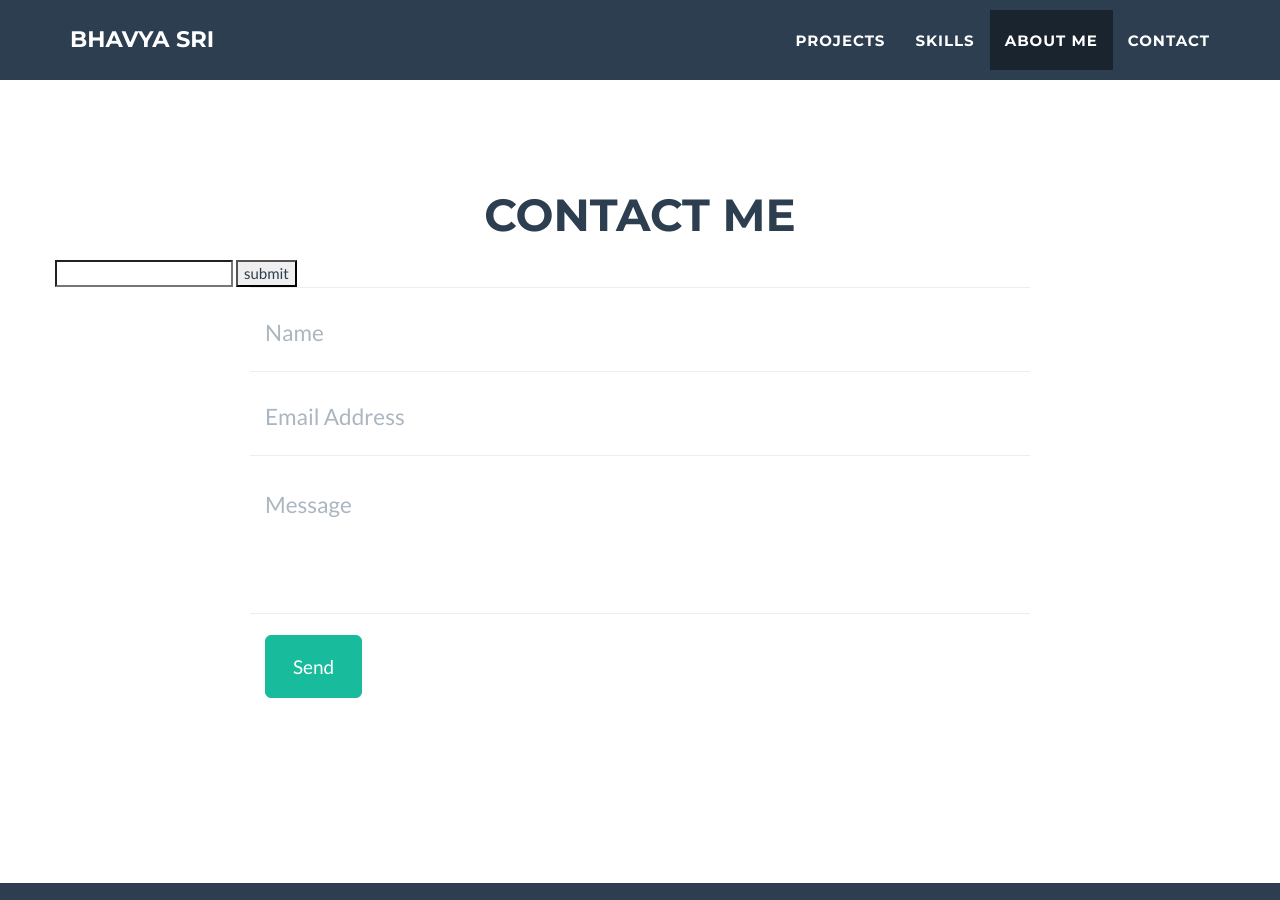
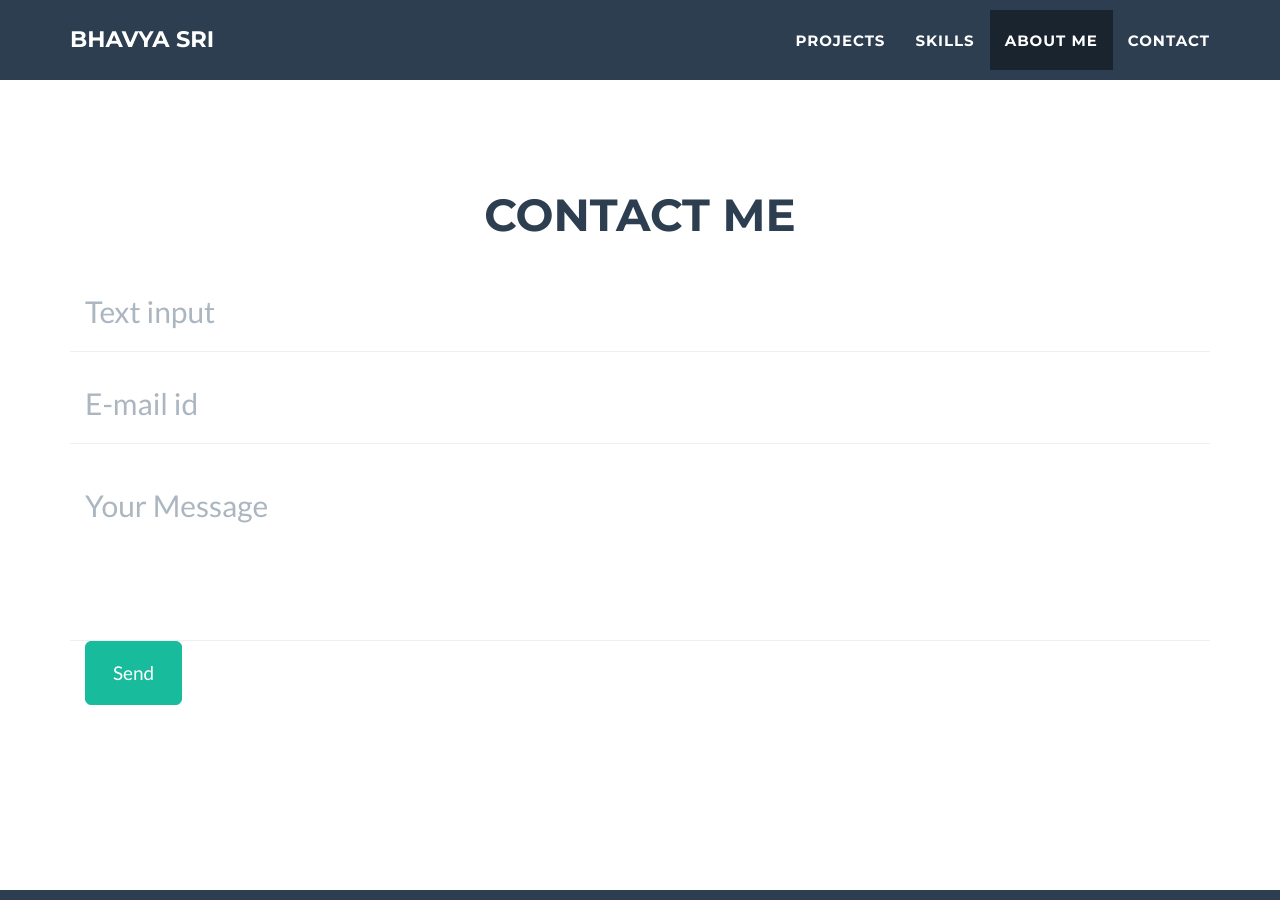
Before and after one commit to bhavya91/bhavya91.github.io, a Jekyll site: the page built from index.html, in a window 1280 px wide and 900 px high, scrolled down 4175 px. Built offline with Jekyll 4.4.1, drawn with Linux system fonts in a browser that asks for light colours.

Commit message:
contact form changed

```diff
--- a/_includes/contact.html
+++ b/_includes/contact.html
@@ -1,75 +1,31 @@
 
- <!-- Contact Section -->
-<!--  <section id="contact">
+ <!--Contact Section -->
+<section id="contact">
      <div class="container">
-         <div class="row">
+
              <div class="col-lg-12 text-center">
                  <h2>Contact Me</h2>
 
              </div>
-         </div>
-         <div class="row">
+
+         <div class="contact_content">
             <form action="http://pooleapp.com/stash/a38db998-6f11-40aa-98d8-93191cebf331/" method="post">
                 <input type="hidden" name="redirect_to" value="{YOUR-THANKS-PAGE}" />
-               <input type="text" name="name" placeholder="Name" />
-               <input type="text" name="email" placeholder="Email" />
-               <input type="text" name="message" placeholder="Message" />
-               <input type="submit" value="submit" />
-             </form>
-
+                <div class="form-group col-xs-12 floating-label-form-group controls">
+           <p> <label>Name</label> <input type="text" class="form-control" placeholder="Text input"></p>
        </div>
+       <div class="form-group col-xs-12 floating-label-form-group controls">
+           <p> <label>Email Address</label><input type="text" class="form-control" placeholder="E-mail id"></p>
        </div>
- </section>
- -->
- <!-- Contact Section -->
- <section id="contact">
-     <div class="container">
-         <div class="row">
-             <div class="col-lg-12 text-center">
-                 <h2>Contact Me</h2>
-
+       <div class="form-group col-xs-12 floating-label-form-group controls">
+           <p> <label>Message</label><textarea class="form-control" rows="3" placeholder="Your Message"></textarea></p>
        </div>
-         </div>
-         <div class="row">
-             <form action="http://pooleapp.com/stash/a38db998-6f11-40aa-98d8-93191cebf331/" method="post">
-               <input type="hidden" name="redirect_to" value="{YOUR-THANKS-PAGE}" />
-               <input type="text" name="{YOUR-DATA-FIELD}" />
-               <input type="submit" value="submit" />
-             </form>
-             <div class="col-lg-8 col-lg-offset-2">
-
-                 <form name="sentMessage" id="contactForm" novalidate>
-                     <div class="row control-group">
-                         <div class="form-group col-xs-12 floating-label-form-group controls">
-                             <label>Name</label>
-                             <input type="text" class="form-control" placeholder="Name" id="name" required data-validation-required-message="Please enter your name.">
-                             <p class="help-block text-danger"></p>
-                         </div>
-                     </div>
-                     <div class="row control-group">
-                         <div class="form-group col-xs-12 floating-label-form-group controls">
-                             <label>Email Address</label>
-                             <input type="email" class="form-control" placeholder="Email Address" id="email" required data-validation-required-message="Please enter your email address.">
-                             <p class="help-block text-danger"></p>
-                         </div>
-                     </div>
-
-                     <div class="row control-group">
-                         <div class="form-group col-xs-12 floating-label-form-group controls">
-                             <label>Message</label>
-                             <textarea rows="3" class="form-control" placeholder="Message" id="message" required data-validation-required-message="Please enter a message."></textarea>
-                             <p class="help-block text-danger"></p>
-                         </div>
-                     </div>
-                     <br>
-                     <div id="success"></div>
-                     <div class="row">
        <div class="form-group col-xs-12">
+           <!-- <button id="submit">Send</button></p> -->
            <button type="submit" class="btn btn-success btn-lg">Send</button>
-                         </div>
        </div>
            </form>
          </div>
-         </div>
-     </div>
+
+
  </section>
--- a/_includes/js.html
+++ b/_includes/js.html
@@ -10,8 +10,7 @@
     <script src="{{ "/js/cbpAnimatedHeader.js" | prepend: site.baseurl }}"></script>
 
     <!-- Contact Form JavaScript -->
-    <script src="{{ "/js/jqBootstrapValidation.js" | prepend: site.baseurl }}"></script>
-    <script src="{{ "/js/contact_me.js" | prepend: site.baseurl }}"></script>
+
 
     <!-- Custom Theme JavaScript -->
     <script src="{{ "/js/freelancer.js" | prepend: site.baseurl }}"></script>
--- a/_includes/modals.html
+++ b/_includes/modals.html
@@ -29,8 +29,8 @@
                 <div class="col-lg-8 col-lg-offset-2">
                     <div class="modal-body">
                         <h4>Project Title</h4>
-                        <hr class="star-primary">
-                        <img src="img/portfolio/circus.png" class="img-responsive img-centered" alt="">
+                        <hr>
+                        <img src="img/portfolio/screenshotp.png" class="img-responsive img-centered" alt="">
                         <p> describe your project.  </p>
 
                         <button type="button" class="btn btn-default" data-dismiss="modal"><i class="fa fa-arrow-circle-left"></i> Back</button>
@@ -51,7 +51,7 @@
                     <div class="modal-body">
                         <h4>Project Title</h4>
                         <hr class="star-primary">
-                        <img src="img/portfolio/safe.png" class="img-responsive img-centered" alt="">
+                        <img src="img/portfolio/go.jpg" class="img-responsive img-centered" alt="">
                         <p>Use this area of the page to describe your project!</p>
 
                         <button type="button" class="btn btn-default" data-dismiss="modal"><i class="fa fa-arrow-circle-left"></i> Back</button>
--- a/js/jqBootstrapValidation.js
+++ b/js/jqBootstrapValidation.js
@@ -16,7 +16,7 @@
 		options: {
 			prependExistingHelpBlock: false,
 			sniffHtml: true, // sniff for 'required', 'maxlength', etc
-			preventSubmit: true, // stop the form submit event from firing if validation fails
+			preventSubmit: true, // stop the form submit event from firing if fails
 			submitError: false, // function called if there is an error when trying to submit
 			submitSuccess: false, // function called just before a successful submit event is sent to the server
             semanticallyStrict: false, // set to true to tidy up generated HTML output
@@ -182,14 +182,14 @@
             // ---------------------------------------------------------
             //                                                     EMAIL
             // ---------------------------------------------------------
-            if ($this.attr("type") !== undefined && $this.attr("type").toLowerCase() === "email") {
+            /*if ($this.attr("type") !== undefined && $this.attr("type").toLowerCase() === "email") {
               message = "Not a valid email address<!-- data-validator-validemail-message to override -->";
               if ($this.data("validationValidemailMessage")) {
                 message = $this.data("validationValidemailMessage");
               } else if ($this.data("validationEmailMessage")) {
                 message = $this.data("validationEmailMessage");
               }
-              $this.data("validationValidemailMessage", message);
+              $this.data("validationValidemailMessage", message);*/
             }
             // ---------------------------------------------------------
             //                                                MINCHECKED
@@ -787,12 +787,12 @@
 				type: "shortcut",
 				shortcut: "validemail"
 			},
-			validemail: {
+			/*validemail: {
 				name: "Validemail",
 				type: "regex",
 				regex: "[A-Za-z0-9._%+-]+@[A-Za-z0-9.-]+\\\.[A-Za-z]{2,4}",
 				message: "Not a valid email address<!-- data-validator-validemail-message to override -->"
-			},
+			},*/
 			passwordagain: {
 				name: "Passwordagain",
 				type: "match",
```
Also changed, not shown: img/portfolio/go.jpg (added). Lines whose indentation alone changed are shown as unchanged.
